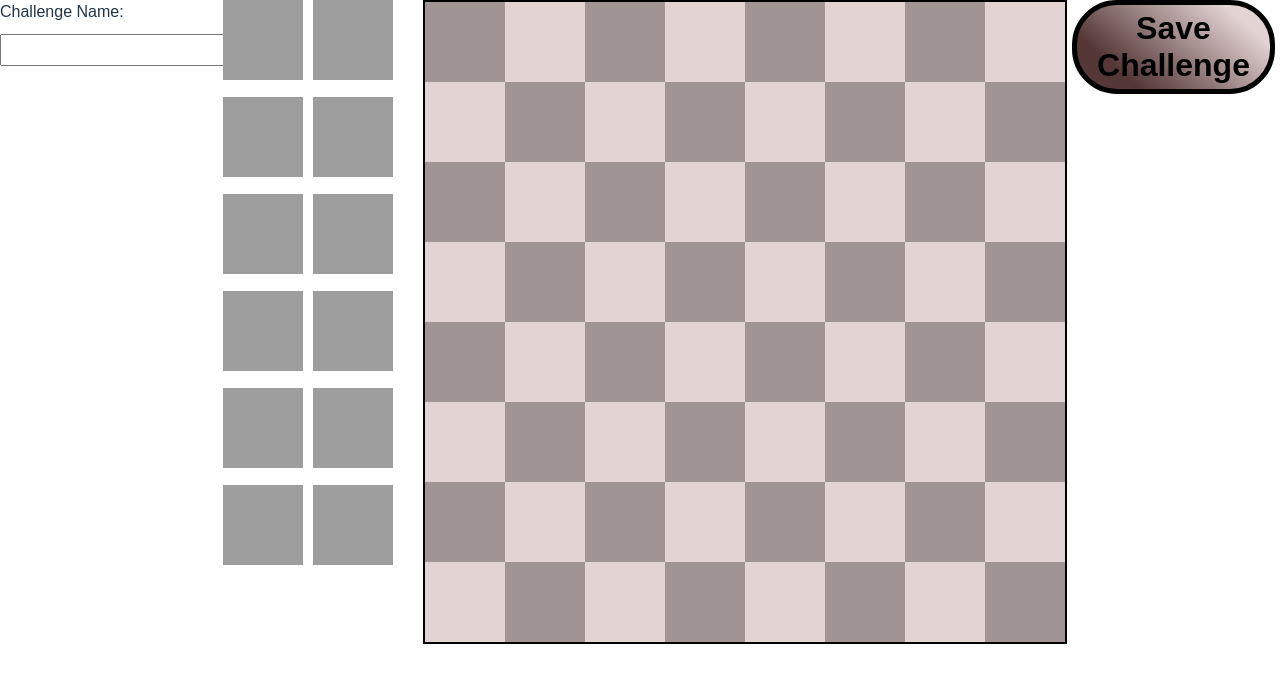
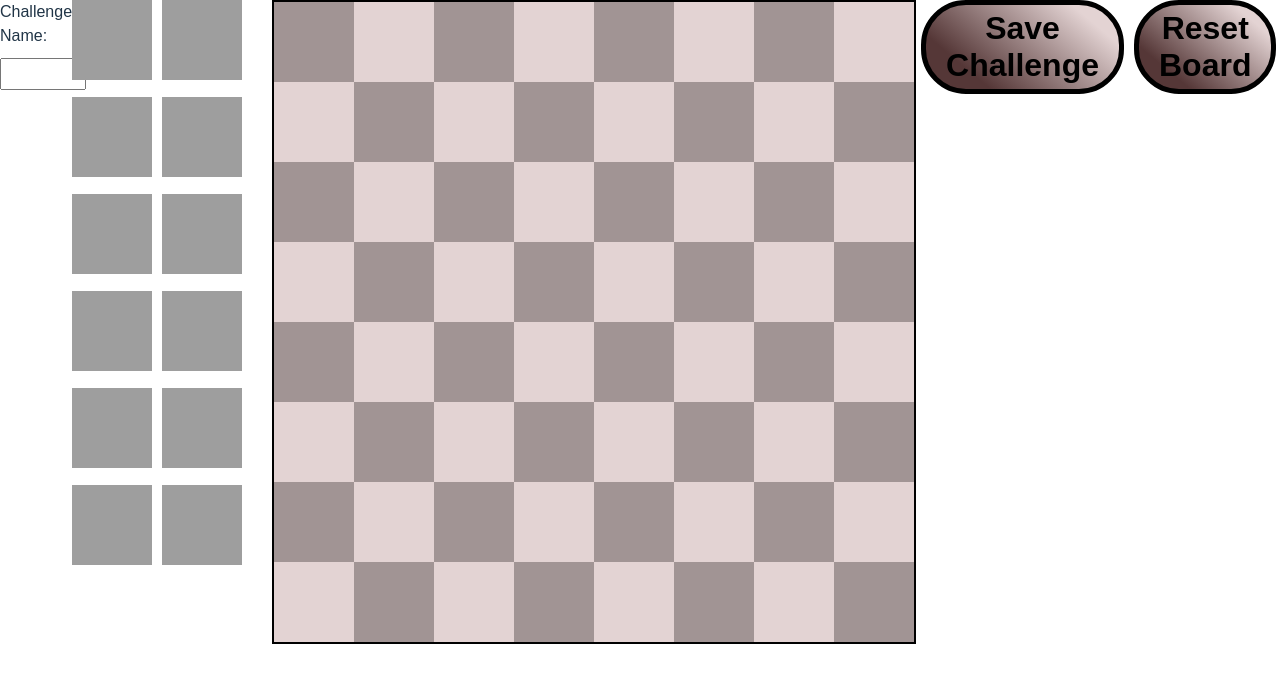
Before and after one commit to jakubecm/itu_project_2024, a React (Vite) app in the folder frontend/fit-chess/: page /challenge/create in a window 1280 px wide. Shown: the top 682 px of the page. Built offline with nearby package versions, Linux system fonts and the light colour scheme; a web font is replaced by a local one.

Commit message:
feat: add restart board for challenge

```diff
--- a/frontend/fit-chess/src/Challenge/ChallengeCreate.tsx
+++ b/frontend/fit-chess/src/Challenge/ChallengeCreate.tsx
@@ -93,6 +93,12 @@ const ChallengeCreate: React.FC = () => {
     } catch (error) {
       console.error('Error sending board state to backend:', error);
     }
+  };
+
+  const resetBoard = async () => {
+    const initialFen = '8/8/8/8/8/8/8/8';
+    setFen(initialFen);
+    await sendBoardStateToBackend(initialFen);
   };
 
 
@@ -203,6 +209,10 @@ const ChallengeCreate: React.FC = () => {
         <button onClick={saveChallenge} className="save-challenge-button">
           {id ? 'Update Challenge' : 'Save Challenge'}
         </button>
+        <button onClick={resetBoard} className="reset-board-button">
+          Reset Board
+        </button>
+
       </div>
     </DndProvider>
   );
```
